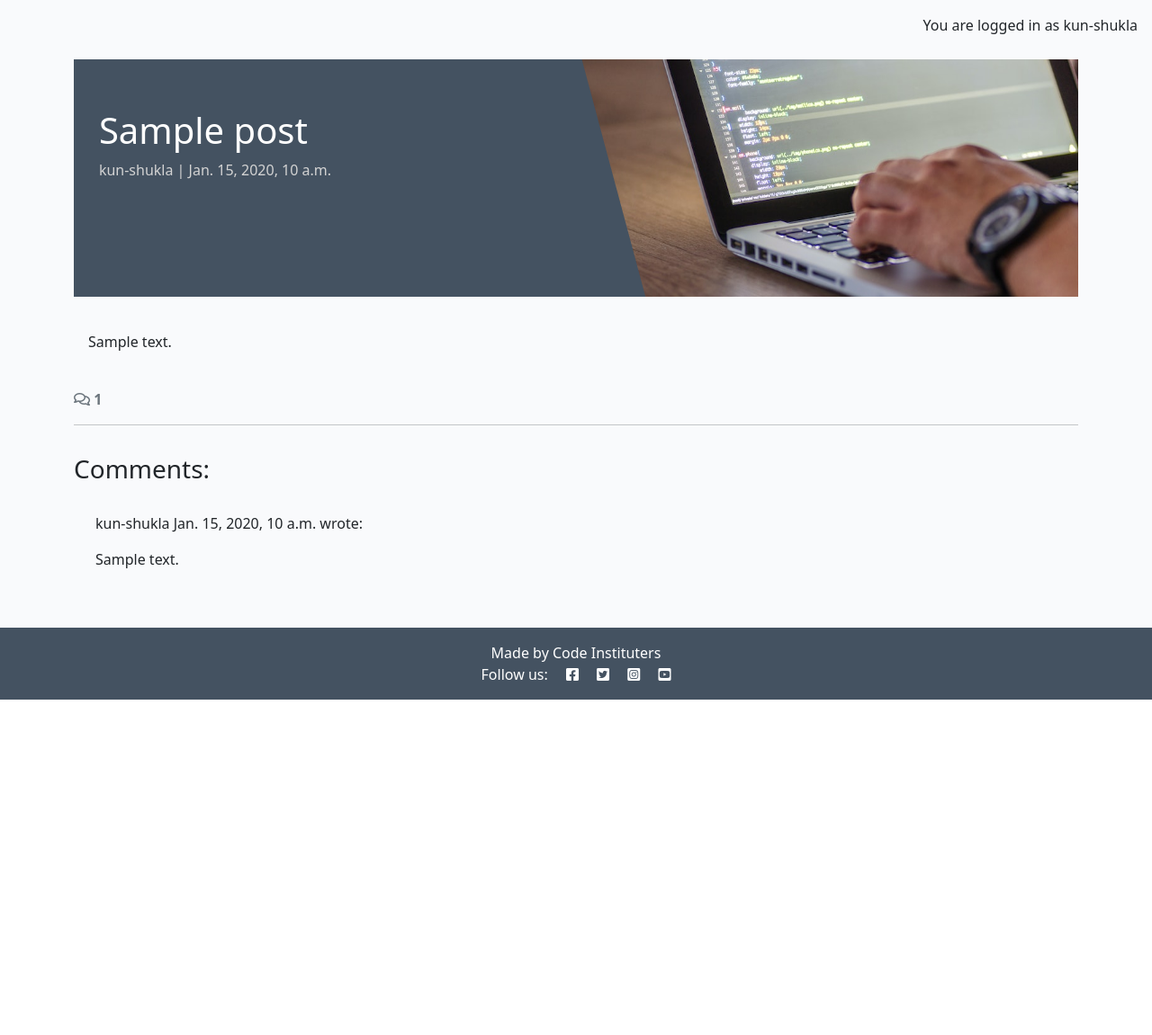
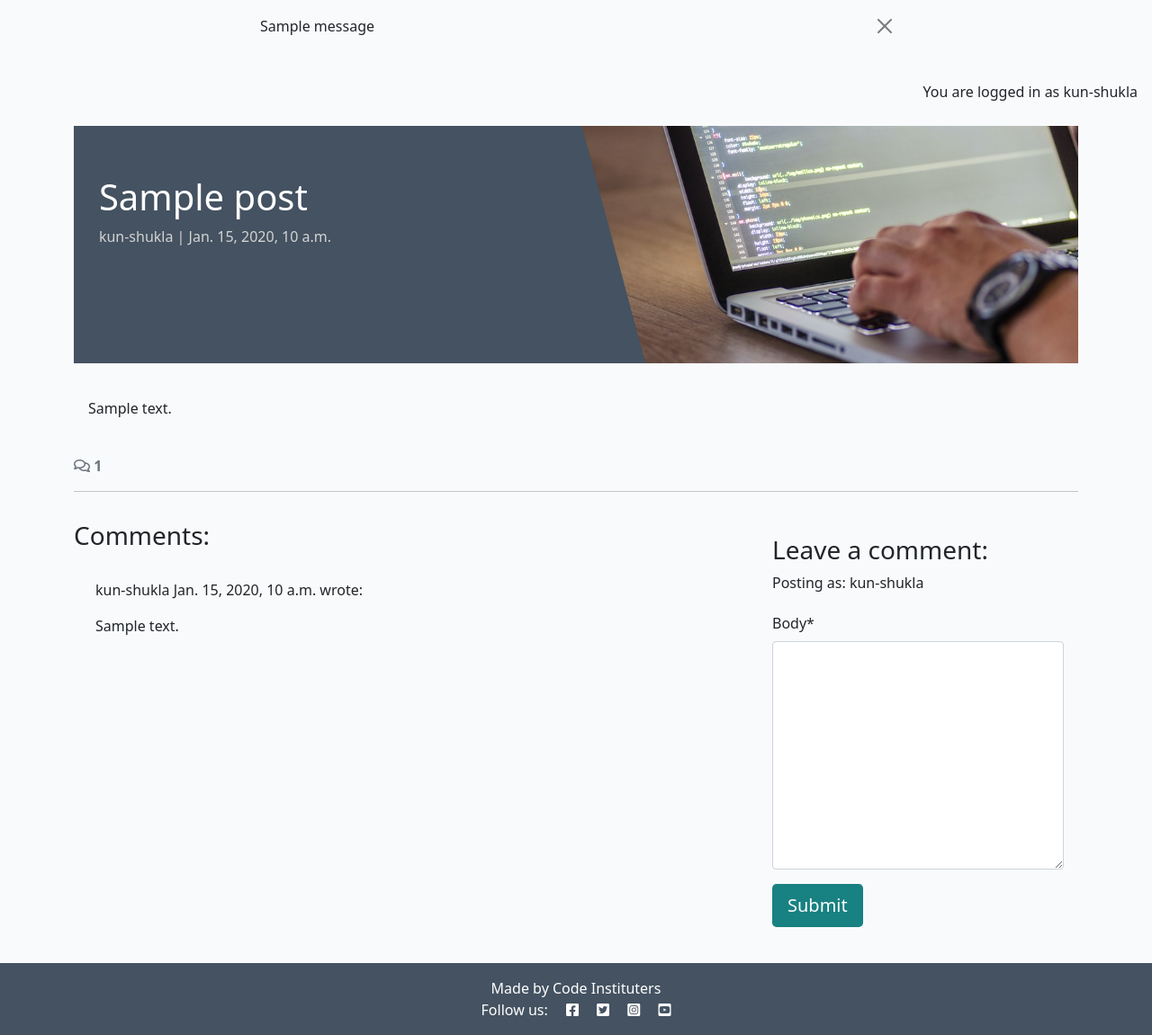
Before and after one commit to kun-shukla/ci-django-blog-project-, a Django app: a page that uses templates/base.html in a window 1280 px wide. Shown: the part 60-1211 px from the top of the page at 90% size. Before the commit the page ends 838 px from the top, so only its background shows below. Run offline with Django 4.2, Linux system fonts and the light colour scheme; a user stored in the database is signed in; data comes from the database, SQL or seed files in the repository; tables that the repository leaves empty hold one stand-in row (values such as "Sample post"); one stand-in notice (Sample message) is shown; some libraries are stand-ins or nearby versions.

Commit message:
Add comment form and make functional // add a success message on comment submission

```diff
--- /dev/null
+++ b/blog/forms.py
@@ -0,0 +1,8 @@
+from .models import Comment
+from django import forms
+
+
+class CommentForm(forms.ModelForm):
+    class Meta:
+        model = Comment
+        fields = ('body',)
--- a/blog/templates/blog/post_detail.html
+++ b/blog/templates/blog/post_detail.html
@@ -1,5 +1,6 @@
 {% extends 'base.html' %} {% block content %}
 {% load static %}
+{% load crispy_forms_tags %}
 
 <div class="masthead">
     <div class="container">
@@ -70,6 +71,22 @@
                 {% endfor %}
             </div>
         </div>
+        <!-- Creating New Comments -->
+        <div class="col-md-4 card mb-4 mt-3">
+            <div class="card-body">
+                {% if user.is_authenticated %}
+                <h3>Leave a comment:</h3>
+                <p>Posting as: {{ user.username }}</p>
+                <form id="commentForm" method="post" style="margin-top: 1.3em;">
+                    {{ comment_form | crispy }}
+                    {% csrf_token %}
+                    <button id="submitButton" type="submit" class="btn btn-signup btn-lg">Submit</button>
+                </form>
+                {% else %}
+                <p>Log in to leave a comment</p>
+                {% endif %}
+            </div>
+        </div>
     </div>
 </div>
 {% endblock content %}
--- a/blog/views.py
+++ b/blog/views.py
@@ -1,6 +1,8 @@
 from django.shortcuts import render, get_object_or_404
 from django.views import generic
+from django.contrib import messages
 from .models import Post
+from .forms import CommentForm
 
 # Create your views here.
 
@@ -31,6 +33,19 @@ def post_detail(request, slug):
     post = get_object_or_404(queryset, slug=slug)
     comments = post.comments.all().order_by("-created_on")
     comment_count = post.comments.filter(approved=True).count()
+    if request.method == "POST":
+        comment_form = CommentForm(data=request.POST)
+        if comment_form.is_valid():
+            comment = comment_form.save(commit=False)
+            comment.author = request.user
+            comment.post = post
+            comment.save()
+            messages.add_message(
+                request, messages.SUCCESS,
+                'Comment submitted and awaiting approval'
+            )
+
+    comment_form = CommentForm()
 
     return render(
         request,
@@ -39,5 +54,6 @@ def post_detail(request, slug):
             "post": post,
             "comments": comments,
             "comment_count": comment_count,
+            "comment_form": comment_form,
          },
     )
--- a/requirements.txt
+++ b/requirements.txt
@@ -1,7 +1,9 @@
 asgiref==3.7.2
+crispy-bootstrap5==0.7
 dj-database-url==0.5.0
 Django==4.2.10
 django-allauth==0.57.2
+django-crispy-forms==2.1
 django-summernote==0.8.20.0
 gunicorn==20.1.0
 oauthlib==3.2.2
--- a/templates/base.html
+++ b/templates/base.html
@@ -74,6 +74,20 @@
         </div>
     </nav>
 
+    <!-- displaying Django messages -->
+    <div class="container">
+        <div class="row">
+            <div class="col-md-8 offset-md-2">
+                {% for message in messages %}
+                <div class="alert {{ message.tags }} alert-dismissible
+          fade show" id="msg" role="alert">
+                    {{ message | safe }}
+                    <button type="button" class="btn-close" data-bs-dismiss="alert" aria-label="Close"></button>
+                </div>
+                {% endfor %}
+            </div>
+        </div>
+    </div>
     <main class="flex-shrink-0 main-bg">
         {% if user.is_authenticated %}
         <p class="text-end m-3">
```
Also changed, not shown: codestar/settings.py (+7 -2 lines).
